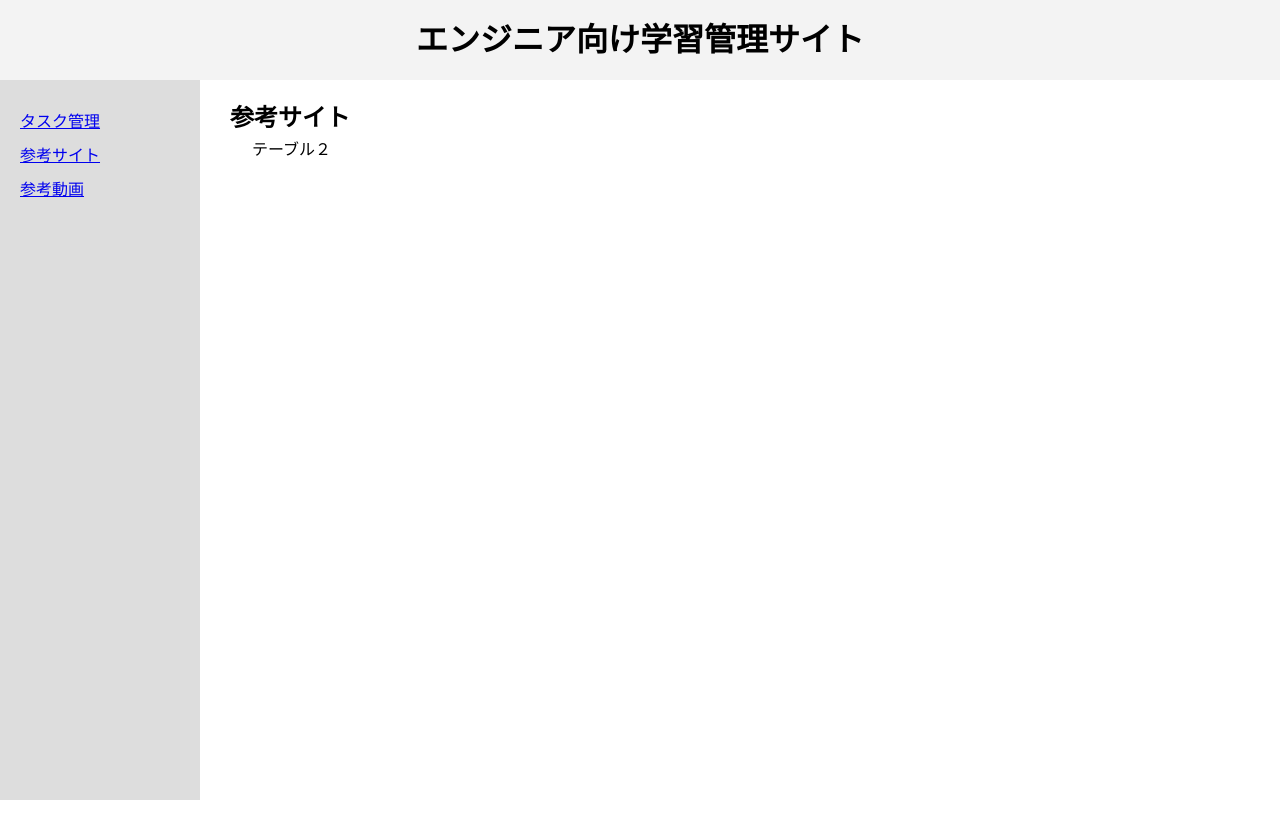
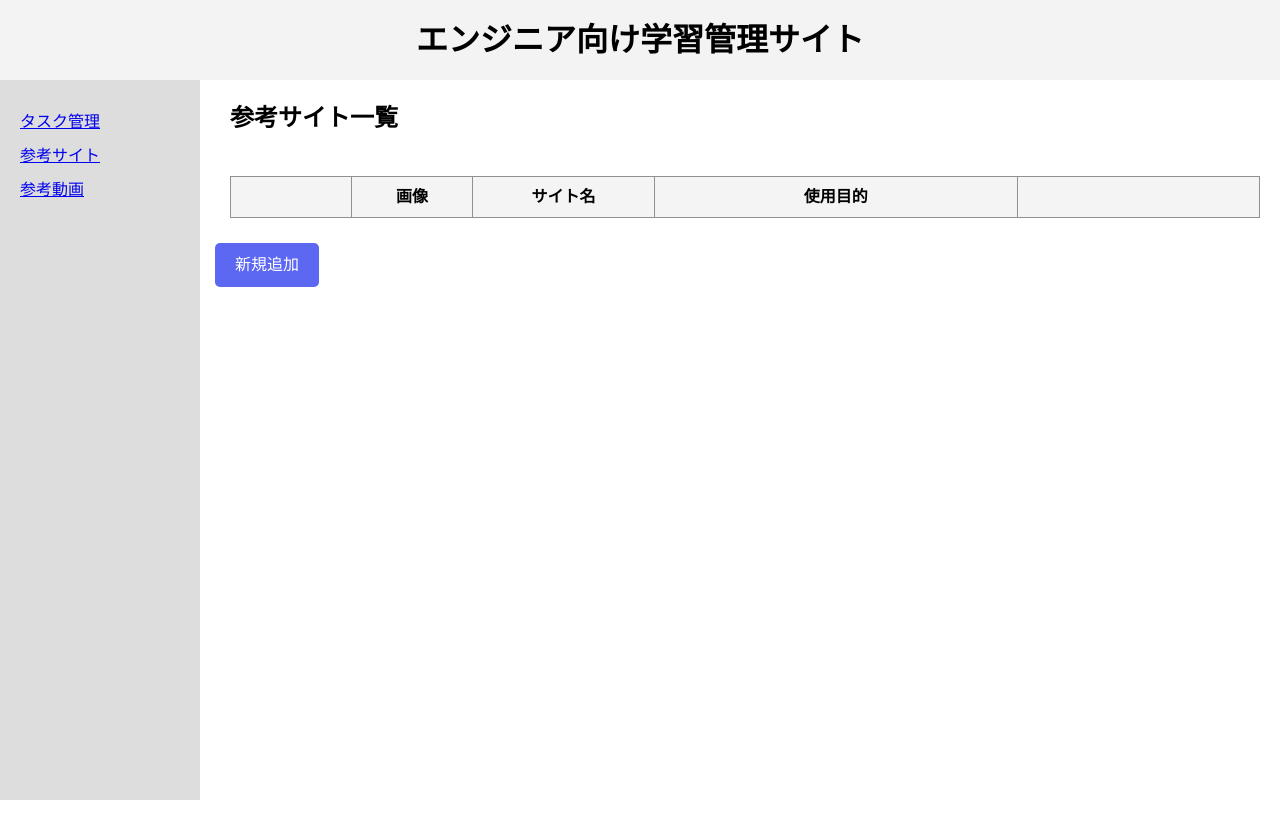
Before and after one commit to haruki-matsu/whealthon-matsumoto-spa, a Vue app in the folder vue/: page /sites in a window 1280 px wide. Shown: the top 838 px of the page. Built offline with nearby package versions, Linux system fonts and the light colour scheme.

Commit message:
サイト管理画面の作成、そのほか
・サイト管理画面の作成(SiteForm.vue/SiteList.vue/RefrenceSite.vue)
・app.vueのstlyleの修正
・src/imagesの作成
・readme.mdの修正

```diff
--- a/vue/src/App.vue
+++ b/vue/src/App.vue
@@ -81,8 +81,49 @@ h2{
   margin-top: 100px;
 }
 
-table{
-  margin-left: 40px;
+button {
+  cursor: pointer;
+  padding: 10px 20px;
+  margin: 5px;
+  border: none;
+  border-radius: 5px;
+  background-color: #5C67F2;
+  color: white;
+  transition: background-color 0.3s;
+
+}
+
+button:hover {
+  background-color: #4a54e1;
+}
+
+.window {
+  position: fixed;
+  top: 50%;
+  left: 50%;
+  transform: translate(-50%, -50%);
+  padding: 20px;
+  border: 1px solid #ccc;
+  background: white;
+  border-radius: 8px;
+  box-shadow: 0 2px 10px rgba(0,0,0,0.1);
+  z-index: 1000;
+}
+
+table {
+  width: 100%;
+  border-collapse: collapse;
+  margin-top: 20px;
+}
+
+th, td {
+  text-align: left;
+  padding: 8px;
+  border-bottom: 1px solid #ddd;
+}
+
+th {
+  background-color: #f4f4f4;
 }
 
 </style>
--- a/vue/src/components/Site/ReferenceSites.vue
+++ b/vue/src/components/Site/ReferenceSites.vue
@@ -1,8 +1,93 @@
+<!-- サイト管理画面のルートコンポーネント -->
+
+
 <template>
   <div>
-    <h2>参考サイト</h2>
-    <table>
-      テーブル２
-    </table>
+    <h2>参考サイト一覧</h2>
+    <!-- サイト一覧のテーブル -->
+    <site-list :sites="sites" @deleteSite="delete_site" @editSite="show_edit_window"></site-list>
+
+    <!-- 新規追加ボタン -->
+    <button @click="show_add_window">新規追加</button>
+
+    <!-- 新規追加画面、更新画面のウィンドウ（ボタンを押した時のみ表示） -->
+    <site-form v-if="show_window" :current_site="current_site" @saveSite="save_site" @closeWindow="close_window"></site-form>
   </div>
 </template>
+
+<script>
+import SiteList from './SiteList.vue'; //サイトの一覧をテーブル形式で表示するコンポーネント
+import SiteForm from './SiteForm.vue'; //新規サイトの追加や既存サイトの編集を行うフォームを提供するコンポーネント
+
+export default {
+  components: {
+    SiteList,
+    SiteForm
+  },
+  data() {
+    return {
+      sites: JSON.parse(localStorage.getItem('sites') || '[]'), //ローカルストレージからサイトデータを読み込み
+      show_window: false, //ウインドウを初期時に非表示に設定
+      current_site: null //現在編集または新規作成のサイトデータを保持するオブジェクト
+    };
+  },
+  methods: {
+
+    //新規登録画面の表示
+    show_add_window() {
+      this.current_site = { name: '', url: '', image: '', purpose: '', frequency: '' };
+      this.show_window = true;
+    },
+
+     //編集画面の表示
+    show_edit_window(index) {
+      this.current_site = { ...this.sites[index] };
+      this.show_window = true;
+    },
+
+    //データの新規登録、更新
+    save_site(site) {
+      if (this.current_site && this.sites.some(s => s.name === this.current_site.name)) {
+        const index = this.sites.findIndex(s => s.name === this.current_site.name);
+        this.sites[index] = site;
+      } else {
+        this.sites.push(site);
+      }
+      localStorage.setItem('sites', JSON.stringify(this.sites));
+      this.close_window();
+    },
+
+    //データの削除
+    delete_site(index) {
+      this.sites.splice(index, 1);
+      localStorage.setItem('sites', JSON.stringify(this.sites));
+    },
+
+    //ウィンドウを閉じる
+    close_window() {
+      this.show_window = false;
+    }
+  }
+}
+</script>
+
+
+
+<!--
+データの大まか動き
+
+①データの読み込み
+サイトを開くと、ReferenceSites.vueはローカルストレージからサイトデータを読み込み、
+これをSiteList.vueに渡す
+
+②データの更新:
+ユーザーがSiteForm.vueでサイト情報を追加または編集し、「保存」ボタンを押すと、
+このデータはReferenceSites.vueに送られる
+
+ParentComponent.vueは受け取ったデータをローカルストレージに保存し、
+変更をSiteList.vueに反映させる
+
+③データの削除:
+SiteList.vueで「削除」ボタンを押すと、
+そのサイトのデータはReferenceSites.vueによってローカルストレージから削除され、一覧からも削除されます。
+ -->
--- /dev/null
+++ b/vue/src/components/Site/SiteForm.vue
@@ -0,0 +1,111 @@
+<!-- 新規サイトの追加や既存サイトの編集を行うフォームを提供するコンポーネント -->
+
+
+<template>
+  <div class="window">
+    <!-- フォーム送信時にhandleSubmitメソッドを呼び出し、ページのリロードを防ぐ -->
+    <form @submit="data_submit">
+
+      <!-- サイト名入力フィールド -->
+      <label for="name">サイト名:</label>
+      <input id="name" v-model="site.name" required>
+
+       <!-- サイトURL入力フィールド -->
+      <label for="url">サイトURL:</label>
+      <input id="url" v-model="site.url" required>
+
+
+      <!-- 画像ファイル入力フィールド -->
+      <label for="image">サイト用の画像:</label>
+      <input id="image" type="file" @change="image_change" required>
+
+
+      <!-- サイト目的入力フィールド -->
+      <label for="purpose">サイトを使用する目的:</label>
+      <input id="purpose" v-model="site.purpose" required>
+
+      <!-- サイトの使用頻度入力フィールド -->
+      <label for="frequency">使用頻度:</label>
+      <select id="frequency" v-model="site.frequency" required>
+        <option value="頻繁">頻繁</option>
+        <option value="普通">普通</option>
+        <option value="稀">稀</option>
+      </select>
+
+      <!-- 保存ボタン -->
+      <button type="submit">保存</button>
+
+      <!-- キャンセルボタン-->
+      <button @click="$emit('closeWindow')">キャンセル</button>
+    </form>
+  </div>
+</template>
+
+
+<script>
+export default {
+  ////ReferenceSitesから現在のデータをもらい、ローカルにコピー
+  props: ['current_site'],
+  data() {
+    return {
+      site: { ...this.current_site }
+    };
+  },
+  methods: {
+
+    //画像url作成
+    image_change(event) {
+    const file = event.target.files[0];
+    if (file && file.type.startsWith('image/')) {
+      this.site.image = URL.createObjectURL(file);
+    }
+  },
+    //データの送信の際にReferenceSitesにイベント発火して、データの送信
+    data_submit() {
+      this.$emit('saveSite', this.site);
+    }
+  },
+
+  //ローカルのデータを更新
+  watch: {
+    current_site: {
+      handler(newVal) {
+        this.site = { ...newVal };
+      },
+      immediate: true
+    }
+  }
+}
+</script>
+
+
+
+<style scoped>
+form {
+  display: flex;
+  flex-direction: column;
+  max-width: 500px;
+  margin: auto;
+}
+
+input[type="text"],
+input[type="url"],
+input[type="file"],
+select {
+  padding: 8px;
+  margin: 5px 0;
+  border: 1px solid #ccc;
+  border-radius: 4px;
+}
+
+input[type="file"] {
+  padding: 8px;
+  color: #333;
+  cursor: pointer;
+}
+
+input[type="file"]:hover {
+  background-color: #f4f4f4;
+}
+
+</style>
--- /dev/null
+++ b/vue/src/components/Site/SiteList.vue
@@ -0,0 +1,108 @@
+<!-- サイトの一覧をテーブル形式で表示するコンポーネント-->
+
+
+<template>
+  <div class="table_container">
+    <table>
+      <thead>
+        <!-- テーブルの項目 -->
+        <tr>
+          <th></th>
+          <th>画像</th>
+          <th>サイト名</th>
+          <th>使用目的</th>
+          <th></th>
+        </tr>
+      </thead>
+      <tbody>
+        <!-- サイトのデータを動的にリスト表示 -->
+        <tr v-for="(site, index) in sites" :key="index"
+            :class="getFrequencyClass(site.frequency)">
+          <td><button @click="redirectTo(site.url)">GO</button></td>
+          <td>
+            <img v-if="site.image" :src="site.image" alt="Site Image" style="max-width: 100%; height: auto;">
+            <img v-else :src="require('@/assets/images/def_img.png')" alt="Default Image" style="max-width: 100%; height: auto;">
+          </td>
+          <td>{{ site.name }}</td>
+          <td>{{ site.purpose }}</td>
+          <td>
+            <button @click="$emit('editSite', index)">編集</button>
+            <button @click="$emit('deleteSite', index)">削除</button>
+          </td>
+        </tr>
+      </tbody>
+    </table>
+  </div>
+</template>
+
+
+<script>
+export default {
+  // RefrenceSitesデータの受け取り
+  props: ['sites'],
+
+  methods: {
+
+    // 使用頻度によって、その行の背景を変えるメゾット
+    getFrequencyClass(frequency) {
+      switch(frequency) {
+        case '頻繁': return 'frequency-frequent';
+        case '普通': return 'frequency-normal';
+        case '稀': return 'frequency-rare';
+        default: return '';
+      }
+    },
+    // URLにリダイレクトするメソッド
+    redirectTo(url) {
+      if(url) {
+        window.location.href = url;
+      }
+    }
+  }
+}
+</script>
+
+
+
+<style>
+.table_container {
+  overflow-x: auto;
+  margin: 20px
+}
+
+table {
+  width: 100%;
+  border-collapse: collapse;
+  border: 1px solid #ccc;
+}
+
+th, td {
+  text-align: left;
+  padding: 8px;
+  border: 1px solid rgb(147, 143, 143);
+}
+
+th{
+  text-align: center;
+}
+
+th:nth-child(1), td:nth-child(1) { width: 10%; }
+th:nth-child(2), td:nth-child(2) { width: 10%; }
+th:nth-child(3), td:nth-child(3) { width: 15%; }
+th:nth-child(4), td:nth-child(4) { width: 30%; }
+th:nth-child(5), td:nth-child(5) { width: 20%; }
+
+/* 使用 */
+.frequency-frequent {
+  background-color: #f97b7b;
+}
+
+.frequency-normal {
+  background-color: #fea3a3;
+}
+
+.frequency-rare {
+  background-color: #f9dcdc;
+}
+
+</style>
```
Also changed, not shown: vue/src/assets/images/def_img.png (added), 1 other file (tests, documents, lock files or other folders).
